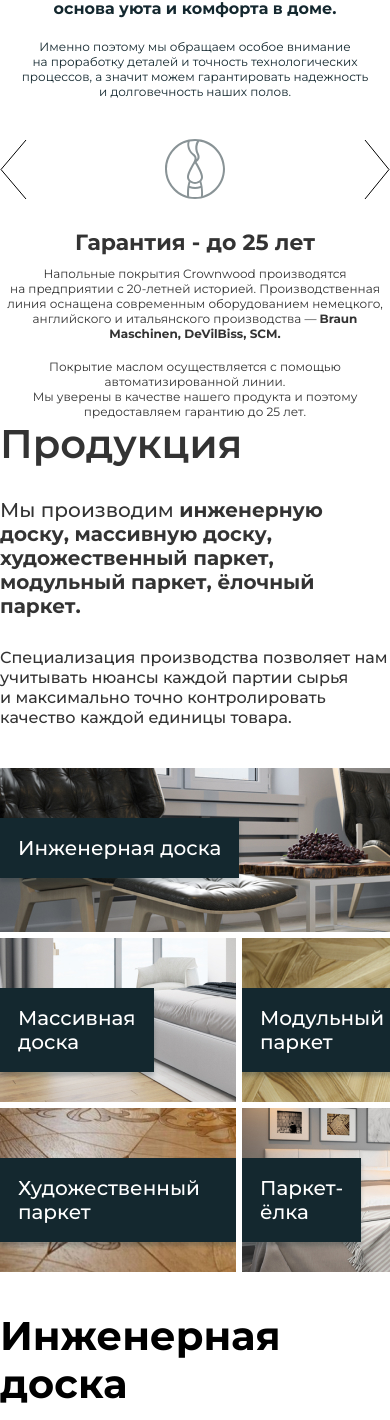
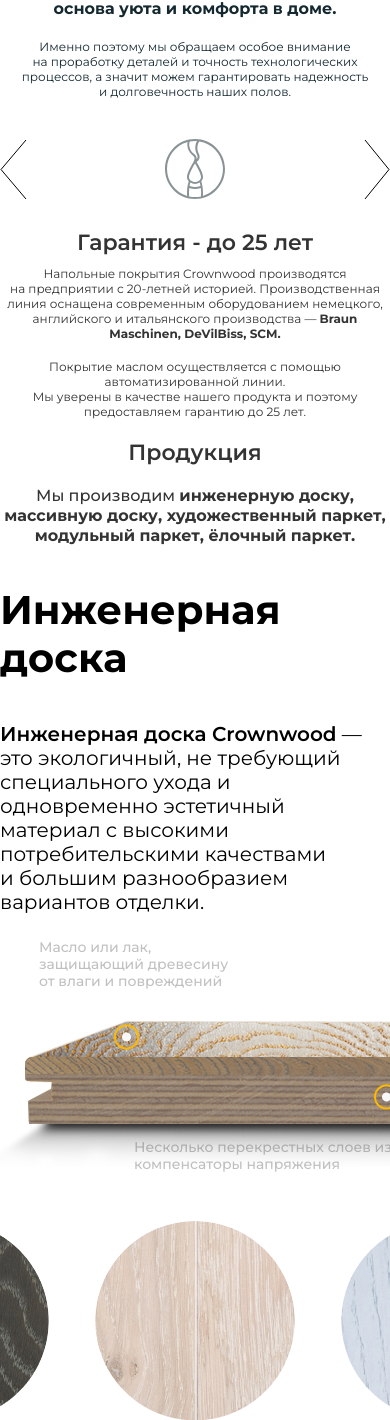
Before and after one commit to swd762/CrownWood, a PHP site: page / in a window 390 px wide. Shown: the part 556-1976 px from the top of the page. Run offline with PHP 8.4, Linux system fonts and the light colour scheme.

Commit message:
add some blocks for mobile

```diff
--- a/index.html
+++ b/index.html
@@ -196,7 +196,7 @@
                     <h2>Продукция</h2>
                     <p>Мы&nbsp;производим <strong>инженерную доску, массивную доску, художественный паркет,
                         модульный паркет, ёлочный паркет.</strong></p>
-                    <p>Специализация производства позволяет нам учитывать нюансы каждой партии сырья и&nbsp;максимально
+                    <p class="no-mobile">Специализация производства позволяет нам учитывать нюансы каждой партии сырья и&nbsp;максимально
                         точно контролировать качество каждой единицы товара.</p>
                 </section>
                 <div class="product-presentation-block__content-tile">
--- a/styles.css
+++ b/styles.css
@@ -495,7 +495,8 @@ main, footer, header {
     .advantages-block-mobile__wrapper .slider-for h3 {
       font-size: 22px;
       line-height: 27px;
-      margin-bottom: 10px; }
+      margin-bottom: 10px;
+      font-weight: 600; }
     .advantages-block-mobile__wrapper .slider-for p {
       font-size: 12px;
       line-height: 15px; }
@@ -536,6 +537,20 @@ main, footer, header {
         margin-bottom: 40px;
         font-size: 16px;
         line-height: 20px; } }
+  @media (max-width: 750px) {
+    .product-presentation-block__content .product-presentation-block__content-title {
+      text-align: center; }
+      .product-presentation-block__content .product-presentation-block__content-title h2 {
+        font-size: 22px;
+        line-height: 27px;
+        font-weight: 600;
+        margin: 20px 0; }
+      .product-presentation-block__content .product-presentation-block__content-title p {
+        font-size: 16px;
+        line-height: 20px;
+        margin: 0; }
+      .product-presentation-block__content .product-presentation-block__content-title .no-mobile {
+        display: none; } }
 .product-presentation-block__content .product-presentation-block__content-tile {
   display: grid;
   grid-template-columns: 345px 345px 340px;
@@ -586,6 +601,9 @@ main, footer, header {
         padding: 18px 18px; }
         .product-presentation-block__content .product-presentation-block__content-tile .image .product-title-marker br {
           display: block; } }
+  @media (max-width: 750px) {
+    .product-presentation-block__content .product-presentation-block__content-tile {
+      display: none; } }
 
 .engineering-board-block__wrapper {
   padding: 110px 0 63px 0;
--- a/styles.scss
+++ b/styles.scss
@@ -637,6 +637,7 @@ main, footer, header {
       font-size: 22px;
       line-height: 27px;
       margin-bottom: 10px;
+      font-weight: 600;
     }
     p {
       font-size: 12px;
@@ -695,6 +696,23 @@ main, footer, header {
           font-size: 16px;
           line-height: 20px;
         }
+      }
+    }
+    @media (max-width: $mob) {
+      text-align: center;
+      h2 {
+        font-size: 22px;
+        line-height: 27px;
+        font-weight: 600;
+        margin: 20px 0;
+      }
+      p {
+        font-size: 16px;
+        line-height: 20px;
+        margin: 0;
+      }
+      .no-mobile {
+        display: none;
       }
     }
   }
@@ -764,6 +782,9 @@ main, footer, header {
           padding: 18px 18px;
         }
       }
+    }
+    @media (max-width: $mob) {
+      display: none;
     }
   }
 }
@@ -862,10 +883,6 @@ main, footer, header {
       }
     }
   }
-  //.btn--tablet {
-  //  display: none;
-  //}
-
   .samples-block {
     margin: 0 0 40px 0;
     display: none;
@@ -909,12 +926,6 @@ main, footer, header {
     .btn {
       align-self: center;
     }
-    //.btn--desktop {
-    //  display: none;
-    //}
-    //.btn--tablet {
-    //  display: block;
-    //}
     .samples-block--tablet {
       display: flex;
     }
@@ -923,6 +934,8 @@ main, footer, header {
     }
   }
 }
+// Engineering block mobile
+
 
 // Modular parquet
 .modular-parquet-block__wrapper {
```
Also changed, not shown: 1 other file.
